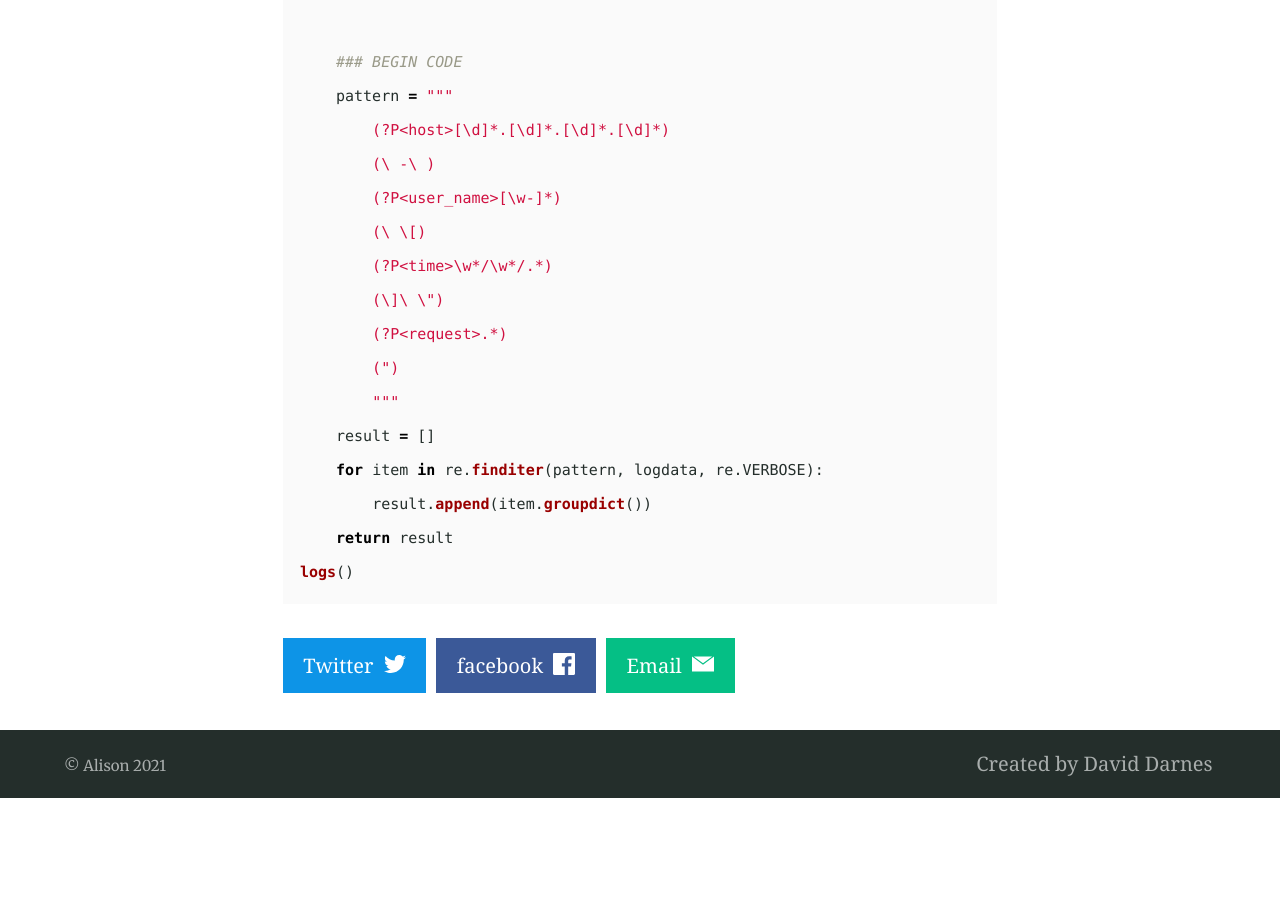
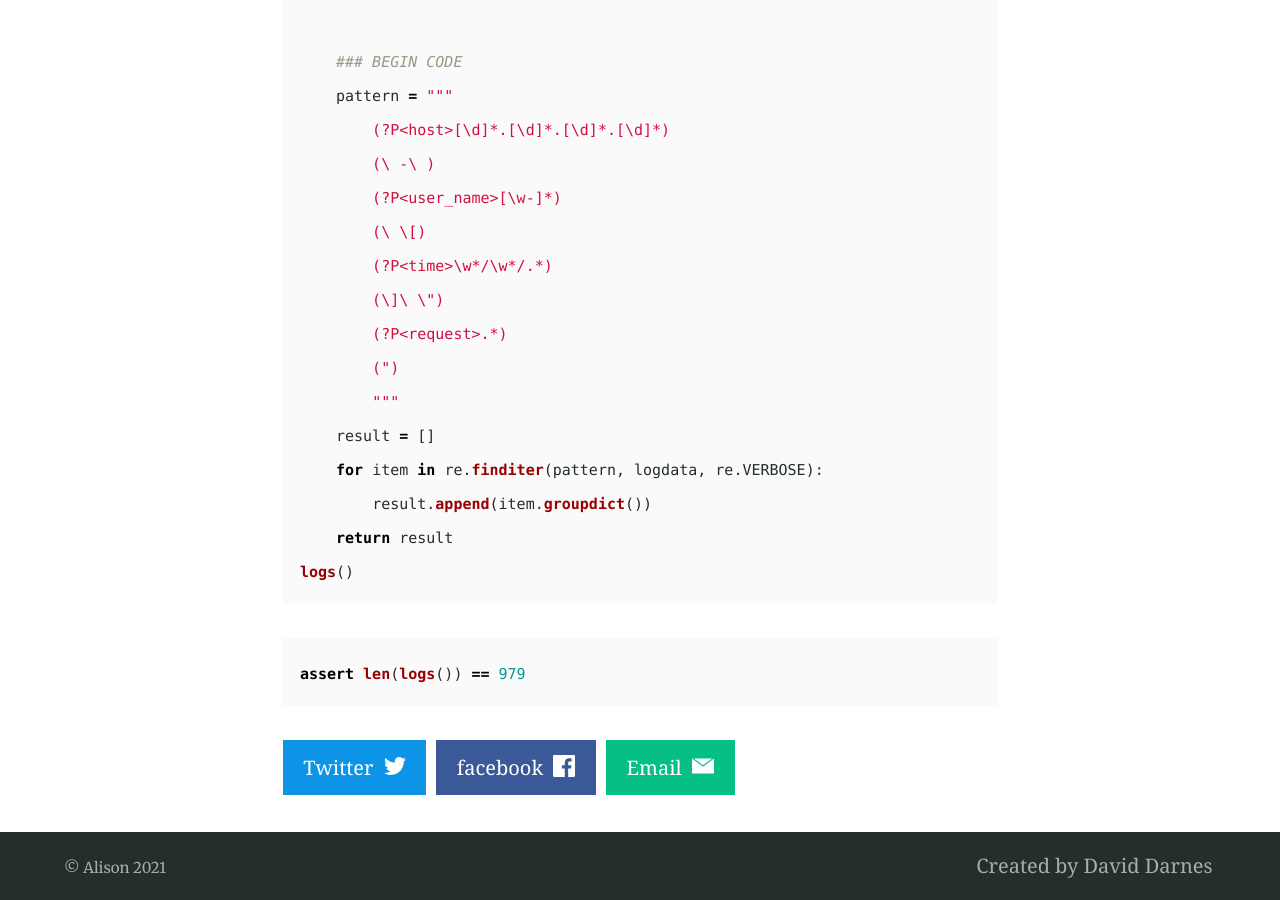
Before and after one commit to alisongh/alisongh.github.io, a Jekyll site: the page built from _posts/2021-01-12-SIADS-505-Data-manipulation-assignment1.md, in a window 1280 px wide and 900 px high, scrolled down 4397 px. Built offline with Jekyll 4.4.1, drawn with Linux system fonts in a browser that asks for light colours; before the commit the page ends 5195 px from its top, so only the background shows below that.

Commit message:
Update 2021-01-12-SIADS-505-Data-manipulation-assignment1.md

````diff
--- a/_posts/2021-01-12-SIADS-505-Data-manipulation-assignment1.md
+++ b/_posts/2021-01-12-SIADS-505-Data-manipulation-assignment1.md
@@ -130,3 +130,7 @@ def logs():
     return result
 logs()
 ```
+
+```python
+assert len(logs()) == 979
+```
````
